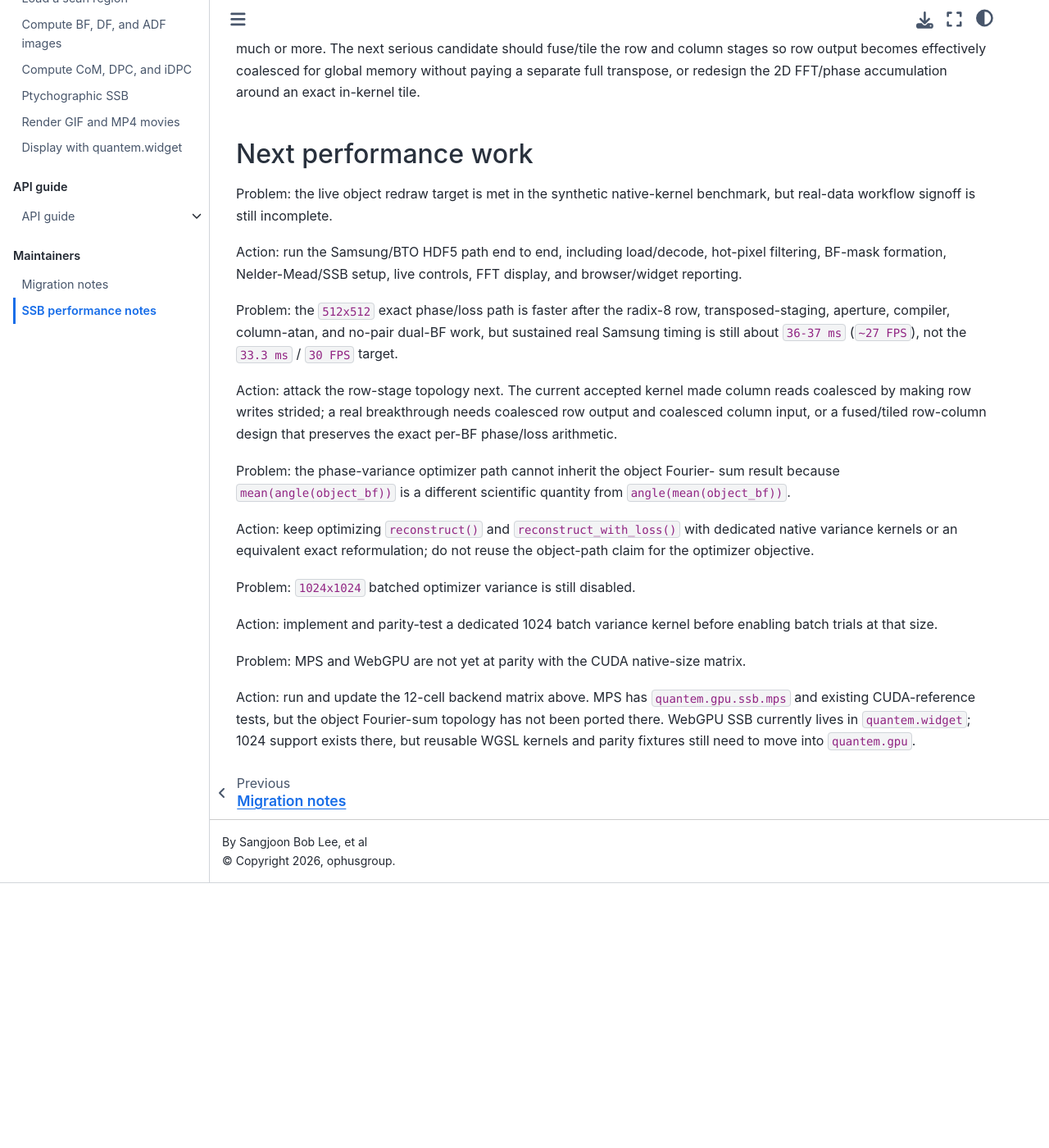
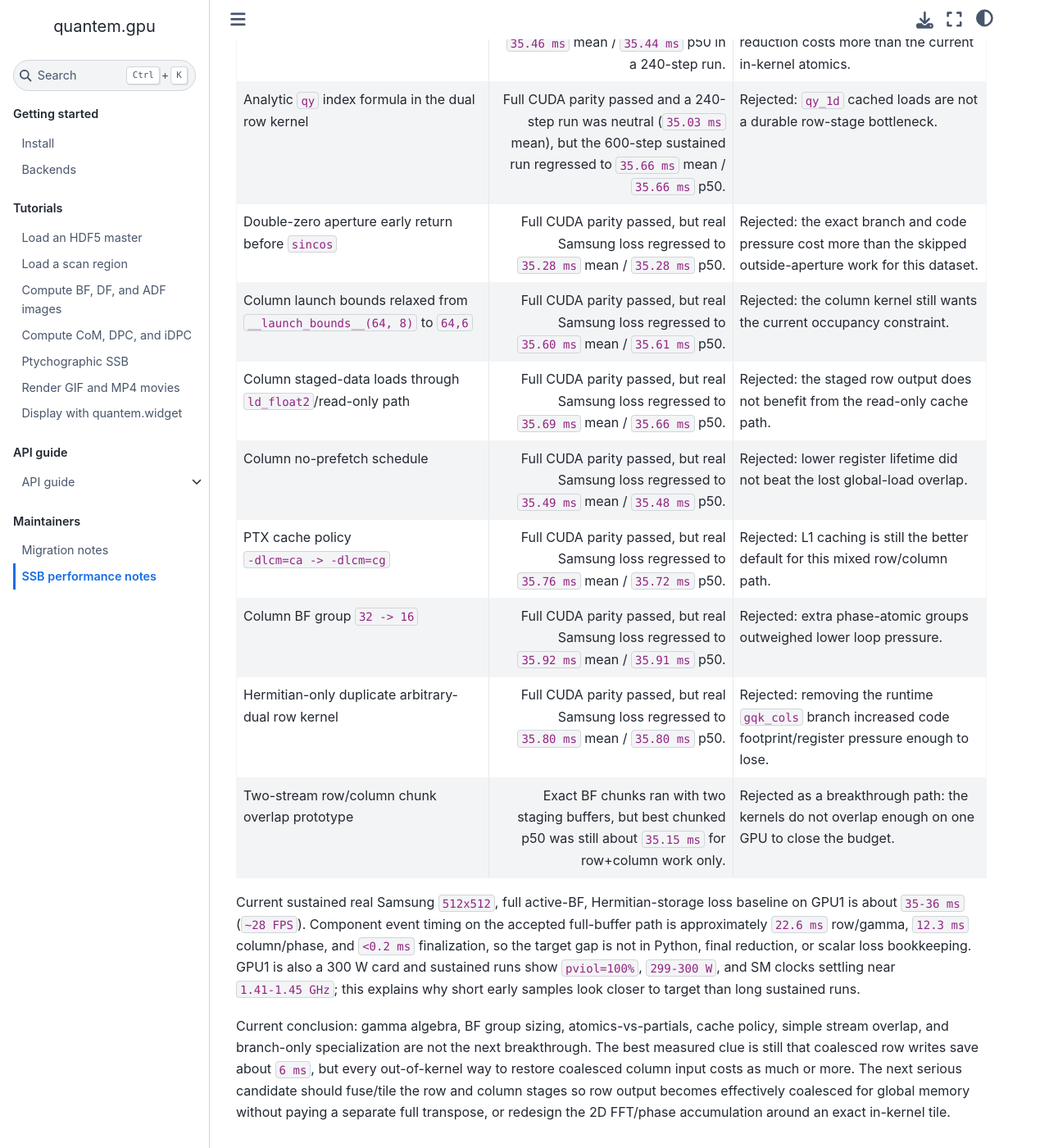
Before and after one commit to bobleesj/quantem.gpu, a Jupyter Book: the page built from docs/maintainer/ssb-performance.md, in a window 1280 px wide and 1400 px high, scrolled down 28837 px. Shown: the whole window at 82% size. Built offline with Jupyter Book 1.0.4 settings and Sphinx 7.4.7 and the Sphinx Book theme 1.1.4, drawn with Linux system fonts in a browser that asks for light colours; before the commit the page ends 29914 px from its top, so only the background shows below that; some of the changed text lies outside the part shown.

Commit message:
docs: record SSB 512 GPU1 rejection matrix

```diff
--- a/docs/maintainer/ssb-performance.md
+++ b/docs/maintainer/ssb-performance.md
@@ -918,13 +918,33 @@ repeating local minima.
 | No-pair dual partial-plane reduction instead of direct atomics | Scratch profile p50 moved from about `13.4 ms` direct column accumulation to about `14.0 ms` with partial reduction plus summing. | Rejected: extra global writes/reduction cost more than atomics for this path. |
 | Same-row dual `kx` reuse branch | Full CUDA parity passed and `4351/4411` real Samsung dual pairs shared detector row, but real loss p50 stayed about `36.6 ms` and row p50 stayed about `21.8 ms`. | Rejected: saved scalar `dx` work was too small and added branch/register pressure. |
 | One-shared-buffer arbitrary dual row IFFT | Focused CUDA parity passed, but row p50 regressed from about `21.6 ms` to `24.2 ms`; sustained real Samsung loss regressed to `38.78 ms` p50 (`25.8 FPS`). | Rejected: halving shared memory serialized the A/B row IFFTs and added barriers/stores, so occupancy pressure was not the dominant floor. |
+| Phase partial planes plus scalar loss (`use_partial=3`) | Full CUDA parity passed, but real Samsung loss regressed to `35.46 ms` mean / `35.44 ms` p50 in a 240-step run. | Rejected: replacing phase atomics with partial writes plus a separate reduction costs more than the current in-kernel atomics. |
+| Analytic `qy` index formula in the dual row kernel | Full CUDA parity passed and a 240-step run was neutral (`35.03 ms` mean), but the 600-step sustained run regressed to `35.66 ms` mean / `35.66 ms` p50. | Rejected: `qy_1d` cached loads are not a durable row-stage bottleneck. |
+| Double-zero aperture early return before `sincos` | Full CUDA parity passed, but real Samsung loss regressed to `35.28 ms` mean / `35.28 ms` p50. | Rejected: the exact branch and code pressure cost more than the skipped outside-aperture work for this dataset. |
+| Column launch bounds relaxed from `__launch_bounds__(64, 8)` to `64,6` | Full CUDA parity passed, but real Samsung loss regressed to `35.60 ms` mean / `35.61 ms` p50. | Rejected: the column kernel still wants the current occupancy constraint. |
+| Column staged-data loads through `ld_float2`/read-only path | Full CUDA parity passed, but real Samsung loss regressed to `35.69 ms` mean / `35.66 ms` p50. | Rejected: the staged row output does not benefit from the read-only cache path. |
+| Column no-prefetch schedule | Full CUDA parity passed, but real Samsung loss regressed to `35.49 ms` mean / `35.48 ms` p50. | Rejected: lower register lifetime did not beat the lost global-load overlap. |
+| PTX cache policy `-dlcm=ca -> -dlcm=cg` | Full CUDA parity passed, but real Samsung loss regressed to `35.76 ms` mean / `35.72 ms` p50. | Rejected: L1 caching is still the better default for this mixed row/column path. |
+| Column BF group `32 -> 16` | Full CUDA parity passed, but real Samsung loss regressed to `35.92 ms` mean / `35.91 ms` p50. | Rejected: extra phase-atomic groups outweighed lower loop pressure. |
+| Hermitian-only duplicate arbitrary-dual row kernel | Full CUDA parity passed, but real Samsung loss regressed to `35.80 ms` mean / `35.80 ms` p50. | Rejected: removing the runtime `gqk_cols` branch increased code footprint/register pressure enough to lose. |
+| Two-stream row/column chunk overlap prototype | Exact BF chunks ran with two staging buffers, but best chunked p50 was still about `35.15 ms` for row+column work only. | Rejected as a breakthrough path: the kernels do not overlap enough on one GPU to close the budget. |
 
-Current conclusion: gamma algebra and BF group sizing are not the next
-breakthrough. The best measured clue is still that coalesced row writes save
-about `6 ms`, but every out-of-kernel way to restore coalesced column input
-costs as much or more. The next serious candidate should fuse/tile the row and
-column stages so row output becomes effectively coalesced for global memory
-without paying a separate full transpose, or redesign the 2D FFT/phase
+Current sustained real Samsung `512x512`, full active-BF, Hermitian-storage
+loss baseline on GPU1 is about `35-36 ms` (`~28 FPS`). Component event timing
+on the accepted full-buffer path is approximately `22.6 ms` row/gamma,
+`12.3 ms` column/phase, and `<0.2 ms` finalization, so the target gap is not
+in Python, final reduction, or scalar loss bookkeeping. GPU1 is also a 300 W
+card and sustained runs show `pviol=100%`, `299-300 W`, and SM clocks settling
+near `1.41-1.45 GHz`; this explains why short early samples look closer to
+target than long sustained runs.
+
+Current conclusion: gamma algebra, BF group sizing, atomics-vs-partials,
+cache policy, simple stream overlap, and branch-only specialization are not the
+next breakthrough. The best measured clue is still that coalesced row writes
+save about `6 ms`, but every out-of-kernel way to restore coalesced column
+input costs as much or more. The next serious candidate should fuse/tile the
+row and column stages so row output becomes effectively coalesced for global
+memory without paying a separate full transpose, or redesign the 2D FFT/phase
 accumulation around an exact in-kernel tile.
 
 ## Next performance work
```
